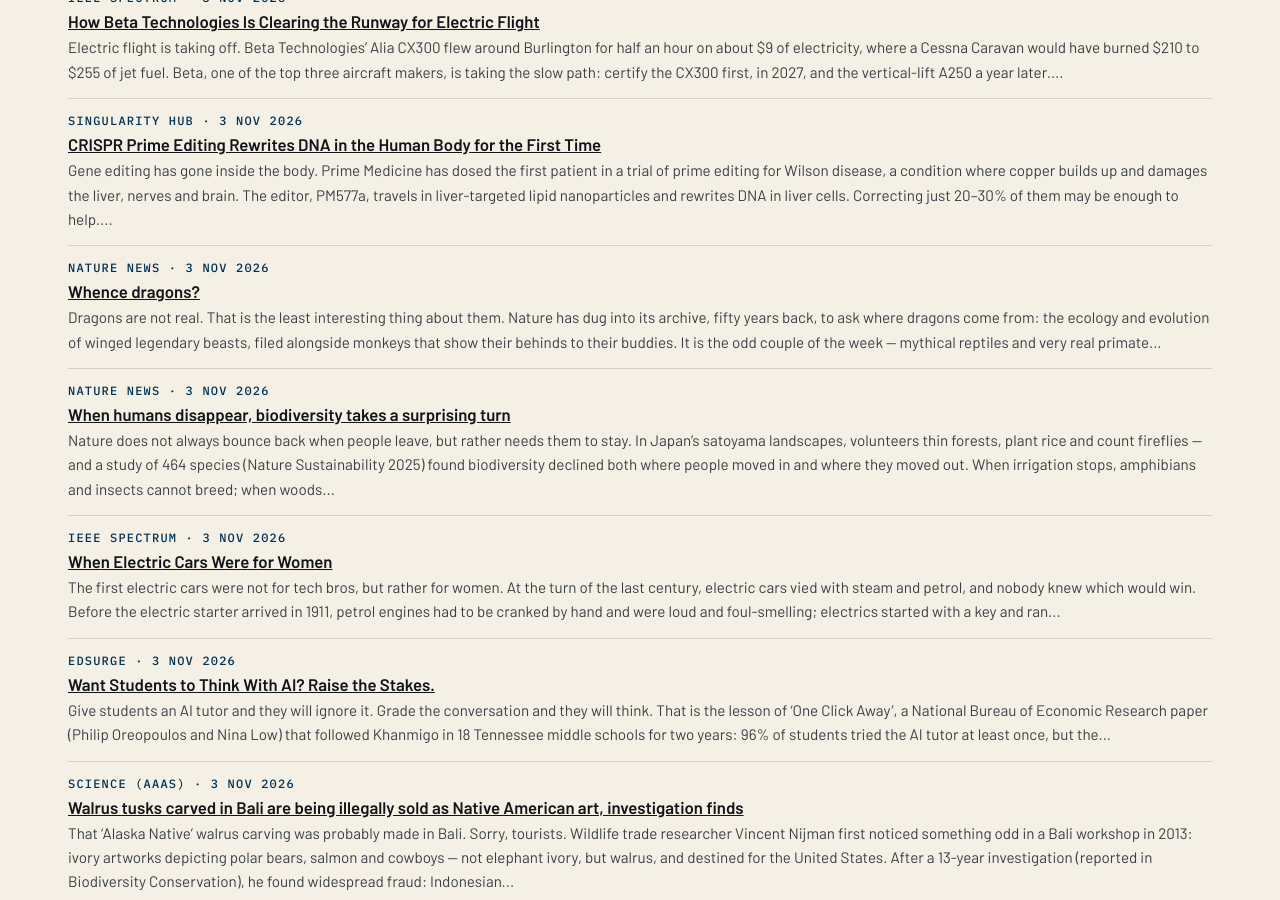
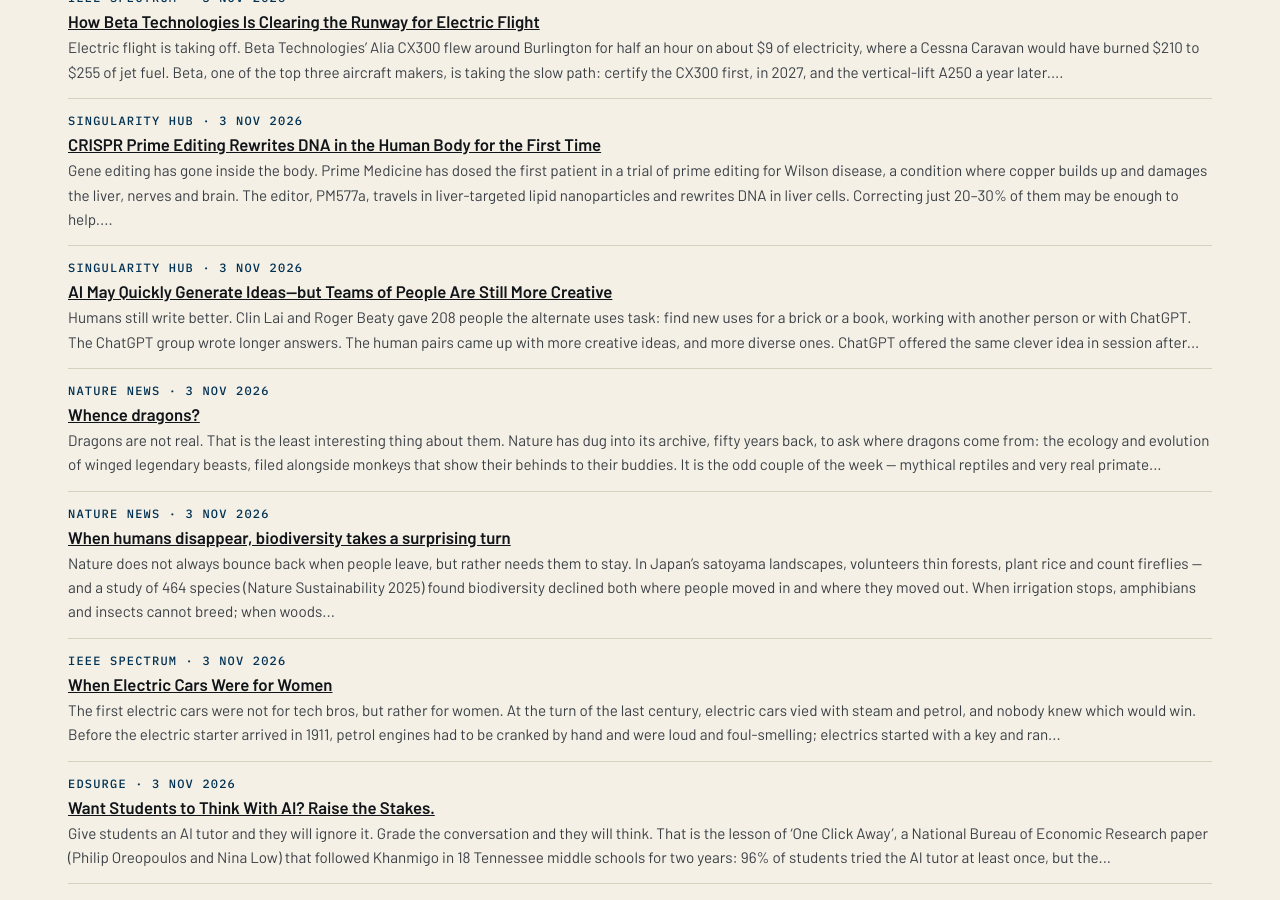
Before and after one commit to katz-news/katz.news, a Jekyll site: the page built from briefs/index.html, in a window 1280 px wide and 900 px high, scrolled down 4922 px. Built offline with Jekyll 4.4.1, drawn with Linux system fonts in a browser that asks for light colours.

Commit message:
Publish 2026-11-06

```diff
--- a/_data/build.yml
+++ b/_data/build.yml
@@ -1 +1 @@
-published_at: 2026-11-06T16:59:34Z
+published_at: 2026-11-06T17:00:53Z
--- /dev/null
+++ b/_posts/briefs/2026-11-05-ai-may-quickly-generate-ideas-but-teams-of-people-are-still.md
@@ -0,0 +1,9 @@
+---
+published: true
+title: AI May Quickly Generate Ideas—but Teams of People Are Still More Creative
+date: 2026-11-03
+section: technology
+source_name: Singularity Hub
+source_url: https://singularityhub.com/2026/10/30/ai-may-quickly-generate-ideas-but-teams-of-people-are-still-more-creative/
+---
+Humans still write better. Clin Lai and Roger Beaty gave 208 people the alternate uses task: find new uses for a brick or a book, working with another person or with ChatGPT. The ChatGPT group wrote longer answers. The human pairs came up with more creative ideas, and more diverse ones. ChatGPT offered the same clever idea in session after session. The human advantage even grew over time. The verdict is cheerfully collaborative: chat with a person before you chat with AI, because the average answer is never the interesting one.
```
